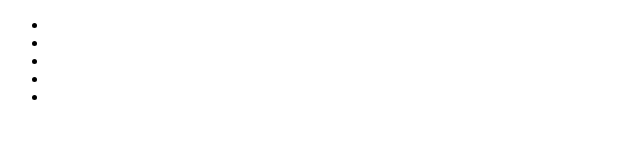
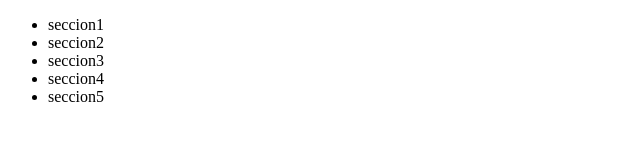
Before and after one commit to Aletema/Desafio-Github, a plain HTML site: page index.html in a window 1280 px wide. Shown: the whole page, without its empty margins (0-640 px from the left). Drawn offline with Linux system fonts and the light colour scheme.

Commit message:
nombre de secciones

```diff
--- a/index.html
+++ b/index.html
@@ -11,11 +11,11 @@
 <header>
     <nav>
         <ul>
-            <li></li>
-            <li></li>
-            <li></li>
-            <li></li>
-            <li></li>
+            <li>seccion1</li>
+            <li>seccion2</li>
+            <li>seccion3</li>
+            <li>seccion4</li>
+            <li>seccion5</li>
         </ul>
     </nav>
 </header>
```
